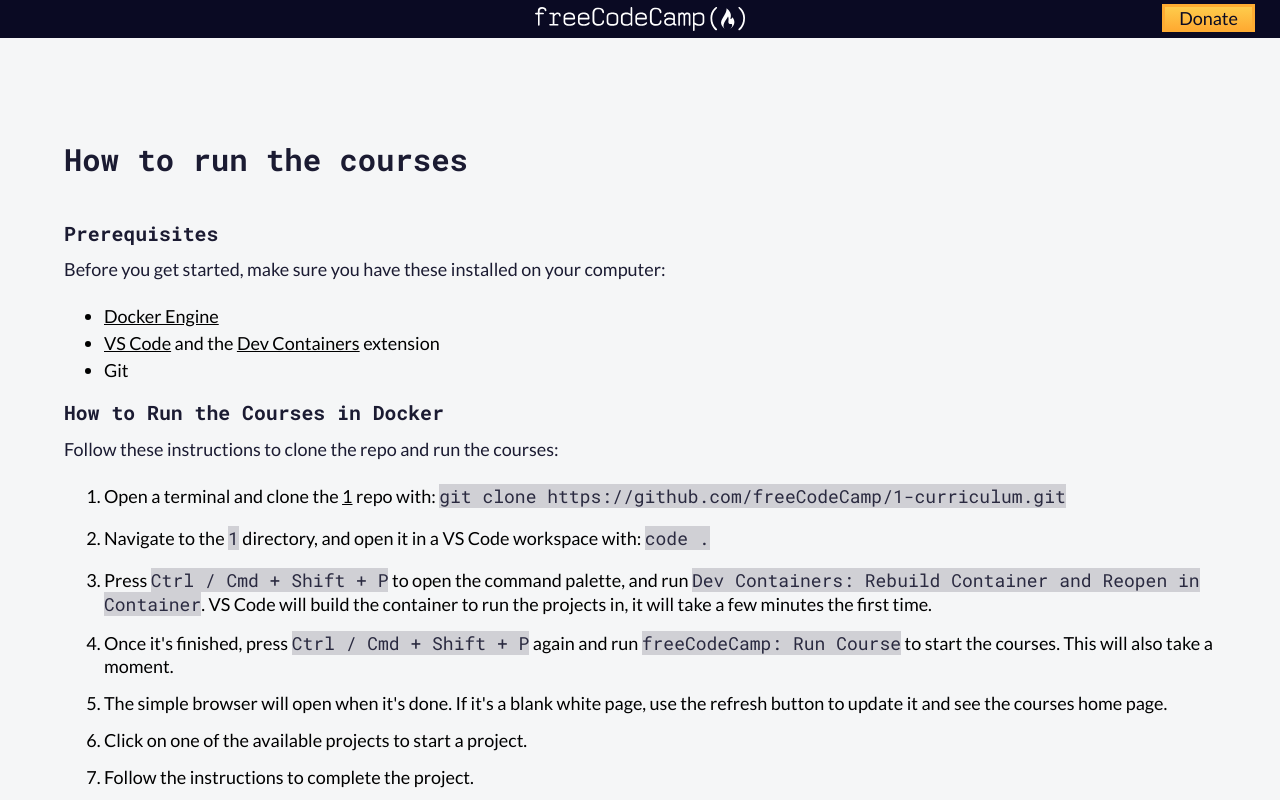
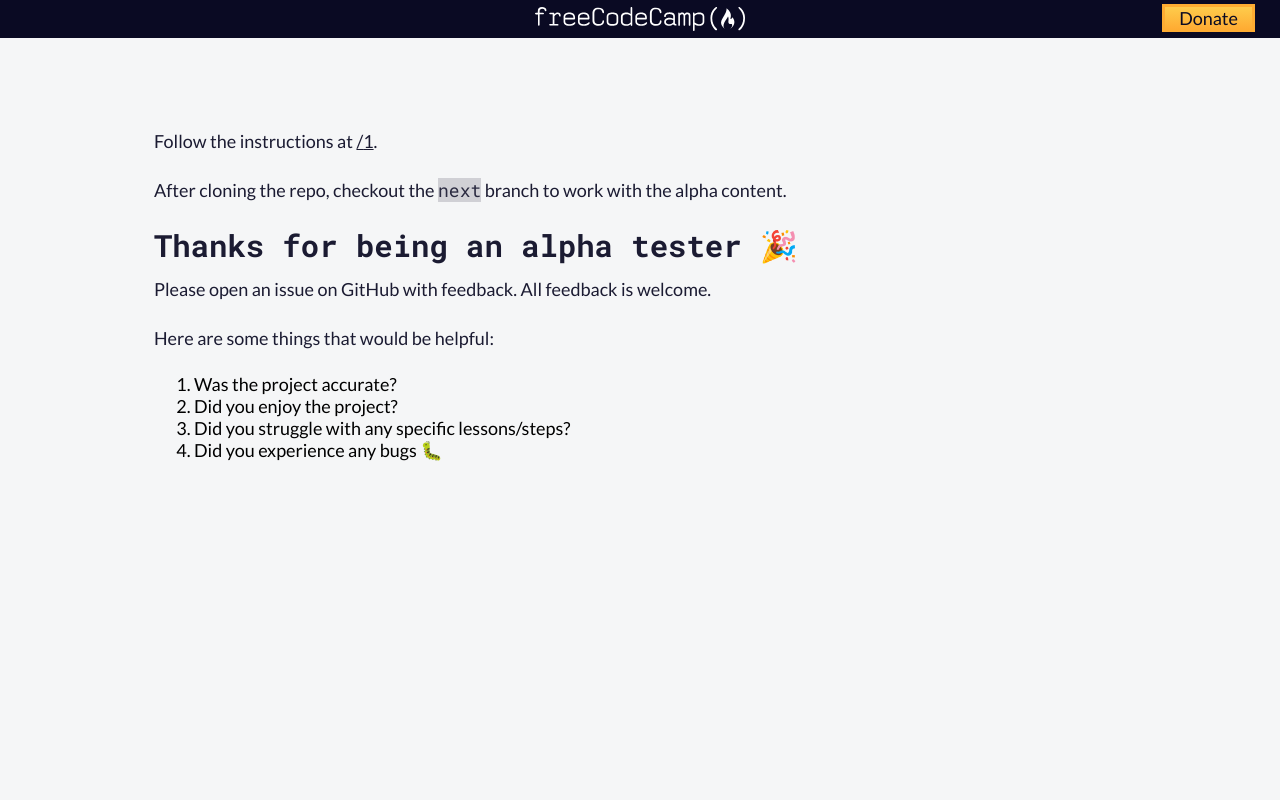
Before and after one commit to freeCodeCamp/web3-site, a React (Vite) app: page /alpha/1 in a window 1280 px wide. Shown: the top 800 px of the page. Built offline with nearby package versions, Linux system fonts and the light colour scheme.

Commit message:
instructions for `next` branch

```diff
--- a/src/pages/alpha.tsx
+++ b/src/pages/alpha.tsx
@@ -1,19 +1,19 @@
 import React from 'react';
 import { useParams } from 'react-router-dom';
-import { Instructions } from '../components/instructions';
 
 export const Alpha = () => {
   const { course } = useParams();
   return (
-    <main>
-      <Instructions
-        repo={
-          (course &&
-            `https://github.com/freeCodeCamp/${course}-curriculum.git`) ||
-          ''
-        }
-        repoName={course || ''}
-      />
+    <main className='main'>
+      <section id='instructions'>
+        <p>
+          Follow the instructions at <a href={`/${course}`}>/{course}</a>.
+        </p>
+        <p>
+          After cloning the repo, checkout the <code>next</code> branch to work
+          with the alpha content.
+        </p>
+      </section>
       <section>
         <h2>Thanks for being an alpha tester 🎉</h2>
         <p>
@@ -21,8 +21,6 @@ export const Alpha = () => {
         </p>
         <p>Here are some things that would be helpful:</p>
         <ol>
-          <li>Are the instructions accurate?</li>
-          <li>Were you able to start the course?</li>
           <li>Was the project accurate?</li>
           <li>Did you enjoy the project?</li>
           <li>Did you struggle with any specific lessons/steps?</li>
```
